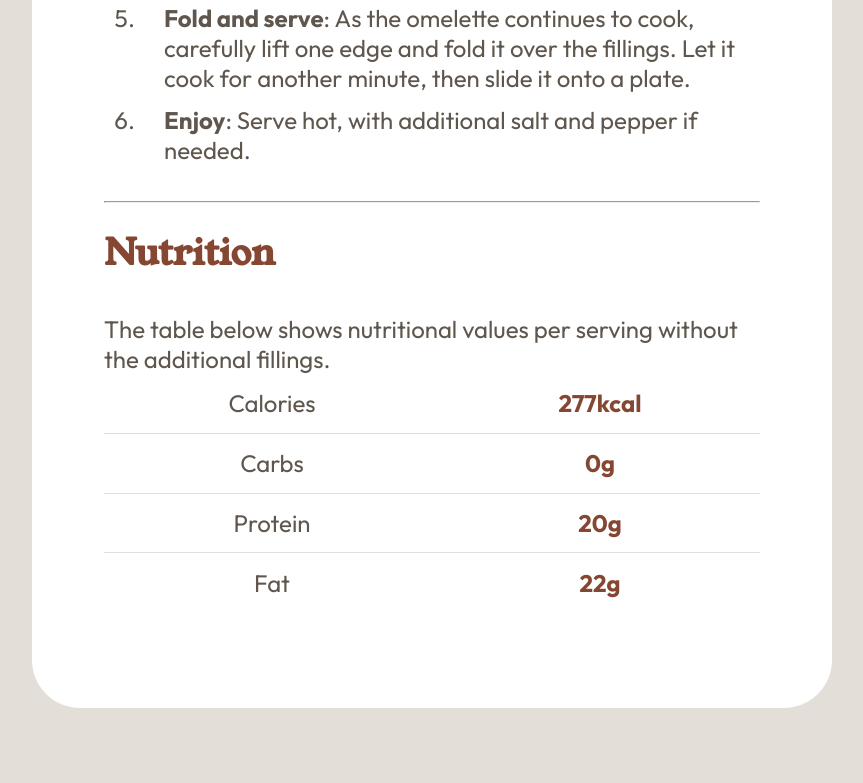
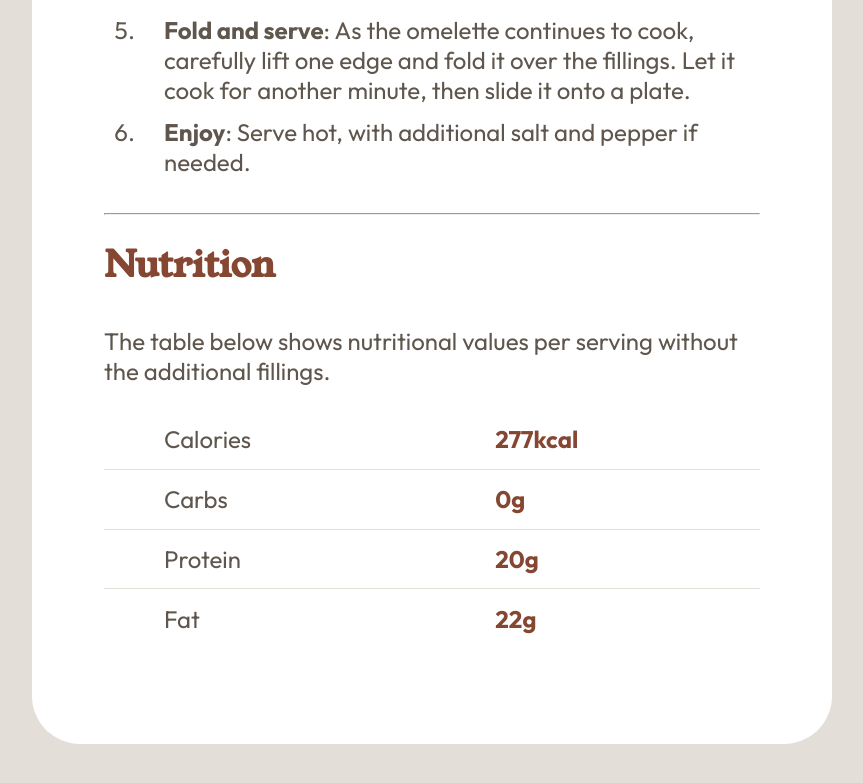
Before and after one commit to edtwelve/Recipe-Page, a plain HTML site: page index.html in a window 1280 px wide. Shown: the part 1809-2592 px from the top of the page, without its empty margins (208-1071 px from the left). Before the commit the page ends 2565 px from the top, so only its background shows below. Drawn offline with Linux system fonts and the light colour scheme.

Commit message:
adjust table data positioning, add padding to sections

```diff
--- a/styles/mobile.css
+++ b/styles/mobile.css
@@ -18,13 +18,11 @@ body {
 }
 
 section {
-    /* border: 1px solid red; */
-    padding: 1em 0;
+    padding: 1em 2em;
 }
 
 .container {
     margin: 0 auto;
-    padding: 2rem;
 }
 
 .omelette-img {
@@ -32,21 +30,18 @@ section {
 }
 
 .intro {
-    width: 100%;
+    padding-top: 0;
 }
 
 .intro h1 {
     color:black;
+    padding-top: 1em;
 }
 
 h1, h2 {
     font-family: "Young Serif", serif;
     margin-bottom: 1em;
 }
-
-/* .intro p {
-    padding: 1.25em 0;
-} */
 
 h2 {
     color: var(--acento);
@@ -55,6 +50,7 @@ h2 {
 .prepTime {
     background-color: hsl(330, 100%, 98%);
     border-radius: 0.7em;
+    margin: 0 2em;
 }
 
 .prepTime ul {
@@ -71,11 +67,6 @@ h2 {
     padding-left: 1em;
 }
 
-/* .prepTime ul {
-    padding: 0 2em;
-    margin: 0em 0;
-} */
-
 .prepTime ul li + li {
     margin-top: 0.5em;
 }
@@ -83,6 +74,7 @@ h2 {
 table {
     width: 100%;
     border-collapse: collapse;
+    margin-top: 1em;
 }
 
 .liContainer {
@@ -95,9 +87,8 @@ table {
 }
 
 td {
-    text-align: center;
-    padding: 0.6em 0;
-    /* border: 1px solid red; */
+    text-align: left;
+    padding: 0.6em 2.5em;
 }
 
 .nutrition_values {
```
